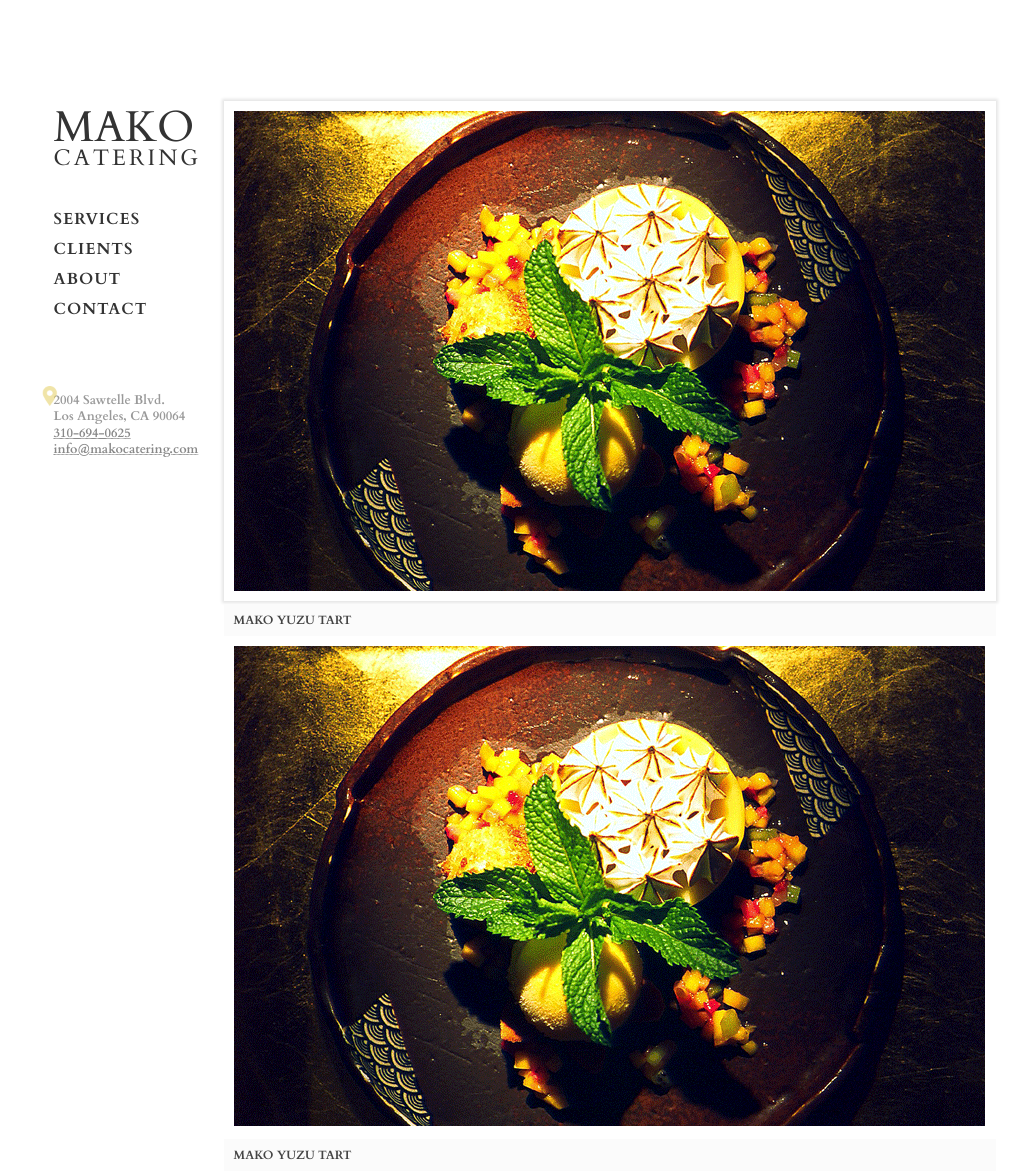
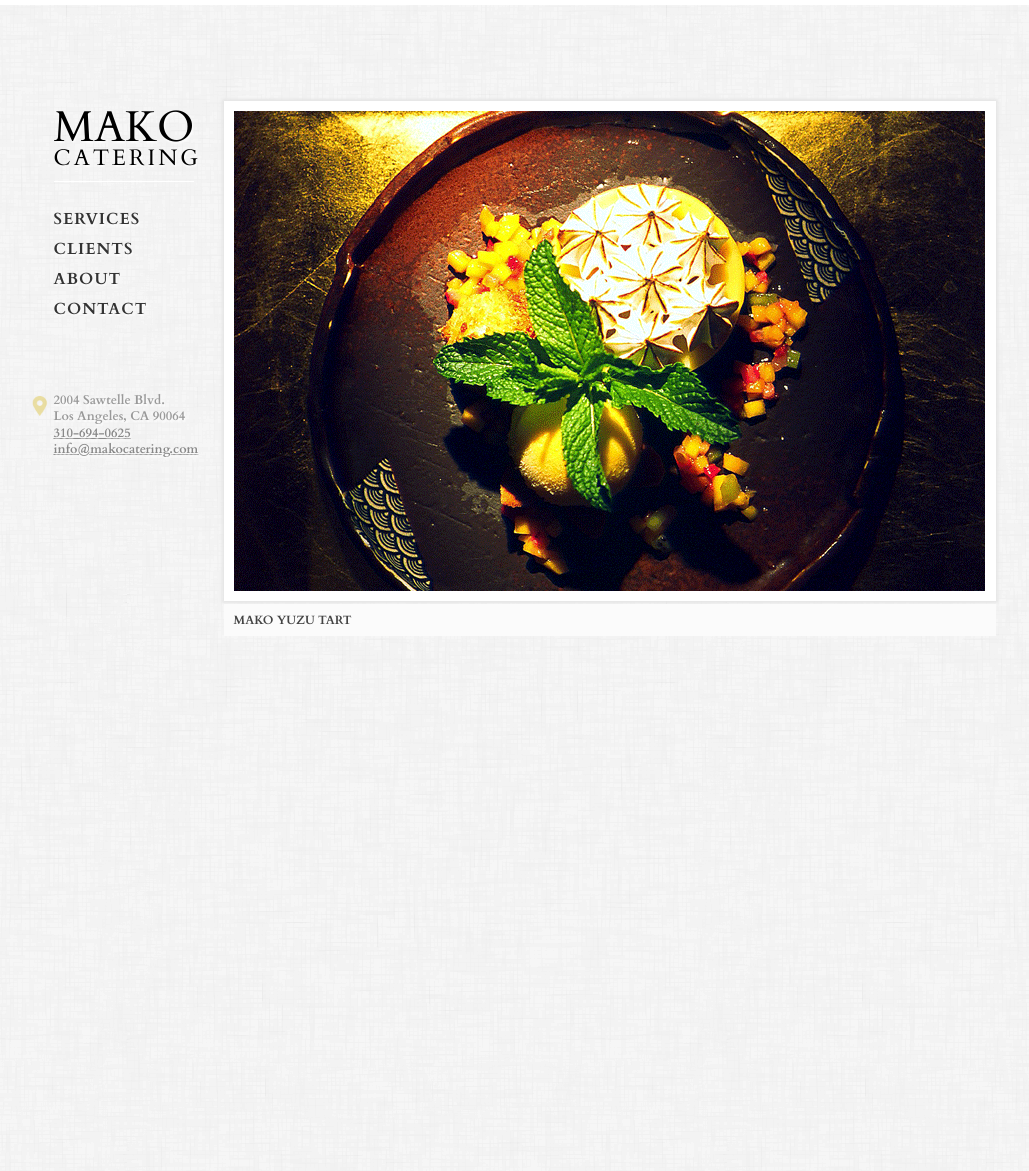
Before and after one commit to makorestaurant/makorestaurant.com, a Jekyll site: the page built from index.html, in a window 1280 px wide. Shown: the whole page, without its empty margins (115-1144 px from the left). Built offline with Jekyll 4.4.1, drawn with Linux system fonts in a browser that asks for light colours; nearby versions of some CDN libraries; after the commit the page ends 900 px from its top, so only the background shows below that.

Commit message:
Reverts back to before last pull

```diff
--- a/_includes/aside.html
+++ b/_includes/aside.html
@@ -1,17 +1,17 @@
 <nav>
-  <h1><a href="/">Mako<span class="catering">Catering</span></a></h1>
+  <h1>Mako<span class="catering">Catering</span></h1>
   <ul class="aside">
     <li>
-      <a href="">Services</a>
+      <a href="#">Services</a>
     </li>
     <li>
-      <a href="">Clients</a>
+      <a href="#">Clients</a>
     </li>
     <li>
-      <a href="about.html">About</a>
+      <a href="#">About</a>
     </li>
     <li>
-      <a href="">Contact</a>
+      <a href="#">Contact</a>
     </li>
   </ul>
 </nav>
--- a/_layouts/default.html
+++ b/_layouts/default.html
@@ -29,12 +29,6 @@
         {% include aside.html %}
       </div>
       <div class="content">
-        <figure>
-          <img src="/images/slideshow/mako_yuzu_tart.png" />
-          <figcaption>
-            Mako Yuzu Tart
-          </figcaption>
-        </figure>
         {{ content }}
       </div>
     </div>
@@ -44,5 +38,6 @@
     </script>
     <!-- Include the hashgrid script -->
     <script type="text/javascript" src="javascripts/hashgrid.js"></script>
+
   </body>
 </html>
--- a/stylesheets/document.css
+++ b/stylesheets/document.css
@@ -80,6 +80,7 @@
 
 html, body {
   height: auto;
+}
 
 html {
   background-image: url("/images/furley_bg.png");
@@ -170,10 +171,6 @@
   margin: 10px;
 }
 
-.content div, img {
-  margin: 10px;
-}
-
 .content figcaption {
   color: #444;
   display: block;
--- a/stylesheets/grid.css
+++ b/stylesheets/grid.css
@@ -61,11 +61,7 @@
 /**
 * Classes for multiple grids
 *
-<<<<<<< HEAD
 * When using more than one grid, remember to set the numberOfGrids
-=======
-* When using more than one grid, remember to set the numberOfGrids
->>>>>>> b6c59c8d67adc5af640504dfdd16bc6b366e9d02
 * option in the hashgrid.js file.
 */
 #grid.grid-1 div.vert{
```
